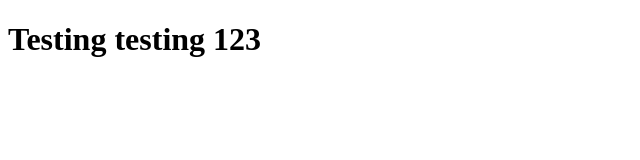
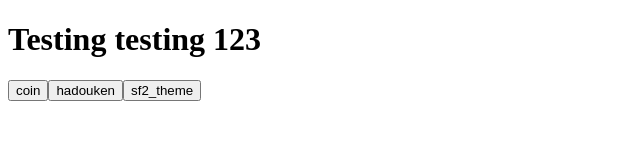
Before and after one commit to chrisclarkedev/s_board, a plain HTML site: page index.html in a window 1280 px wide. Shown: the whole page, without its empty margins (0-640 px from the left). Drawn offline with Linux system fonts and the light colour scheme.

Commit message:
arrow function for button, inserting to the DOM

```diff
--- a/app.js
+++ b/app.js
@@ -0,0 +1,10 @@
+const sounds = ['coin', 'hadouken', 'sf2_theme'];
+
+sounds.forEach((sound) => {
+  const btn = document.createElement('button');
+  btn.classList.add('btn');
+
+  btn.innerText = sound;
+
+  document.getElementById('buttons').appendChild(btn);
+});
--- a/index.html
+++ b/index.html
@@ -9,6 +9,11 @@
   </head>
   <body>
     <h1>Testing testing 123</h1>
+    <audio src="/sounds/coin.mp3" id="coin"></audio>
+    <audio src="/sounds/hadouken.mp3" id="coin"></audio>
+    <audio src="/sounds/sf2_theme.mp3" id="coin"></audio>
+
+    <div id="buttons"></div>
     <script src="app.js"></script>
   </body>
 </html>
```
Also changed, not shown: 6 other files.
